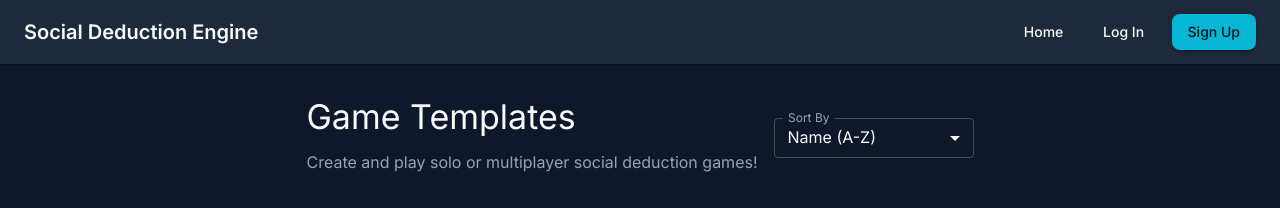
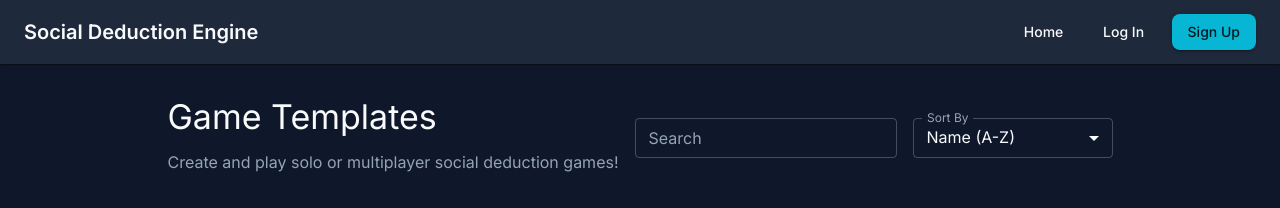
Before and after one commit to JKIM72403/Social-Deduction-Game-Engine, a React (Vite) app in the folder frontend/: page / in a window 1280 px wide. Shown: the top 208 px of the page. Built offline with nearby package versions, Linux system fonts and the light colour scheme; no server answers.

Commit message:
Add search filter for game templates

```diff
--- a/frontend/src/pages/Home.tsx
+++ b/frontend/src/pages/Home.tsx
@@ -2,7 +2,7 @@ import { useState, useEffect, useMemo } from "react";
 import { Link as RouterLink, useNavigate } from "react-router-dom";
 import {
     Box, Typography, Card, CardContent, CardActions, Button, CircularProgress,
-    FormControl, InputLabel, Select, MenuItem,
+    FormControl, InputLabel, Select, MenuItem, TextField,
 } from "@mui/material";
 import type { SelectChangeEvent } from "@mui/material";
 import Dialog from '@mui/material/Dialog';
@@ -35,6 +35,7 @@ export default function Home() {
     const [loading, setLoading] = useState(true);
     const [creatingSessionFor, setCreatingSessionFor] = useState<number | null>(null);
     const [sortBy, setSortBy] = useState<SortOption>('name-asc');
+    const [searchQuery, setSearchQuery] = useState('');
 
     const [deleteGame, setDeleteGame] = useState<GameTemplate | null>(null);
     const [snackbar, setSnackbar] = useState({ open: false, message: '', severity: 'success' as 'success' | 'error' });
@@ -52,7 +53,9 @@ export default function Home() {
     }, []);
 
     const sortedGames = useMemo(() => {
-        const sorted = [...games];
+        const query = searchQuery.toLowerCase();
+        const filtered = games.filter(g => g.name.toLowerCase().includes(query));
+        const sorted = [...filtered];
         switch (sortBy) {
             case 'name-asc':
                 sorted.sort((a, b) => a.name.localeCompare(b.name));
@@ -74,7 +77,7 @@ export default function Home() {
                 break;
         }
         return sorted;
-    }, [games, sortBy]);
+    }, [games, sortBy, searchQuery]);
 
     const handleSnackbarClose = () => {
         setSnackbar(prev => ({ ...prev, open: false }));
@@ -129,6 +132,13 @@ export default function Home() {
                     </Typography>
                 </Box>
                 <Box sx={{ display: 'flex', gap: 2, alignItems: 'center' }}>
+                    <TextField
+                        size="small"
+                        label="Search"
+                        value={searchQuery}
+                        onChange={(e) => setSearchQuery(e.target.value)}
+                        sx={{ minWidth: 200 }}
+                    />
                     <FormControl size="small" sx={{ minWidth: 200 }}>
                         <InputLabel>Sort By</InputLabel>
                         <Select
```
